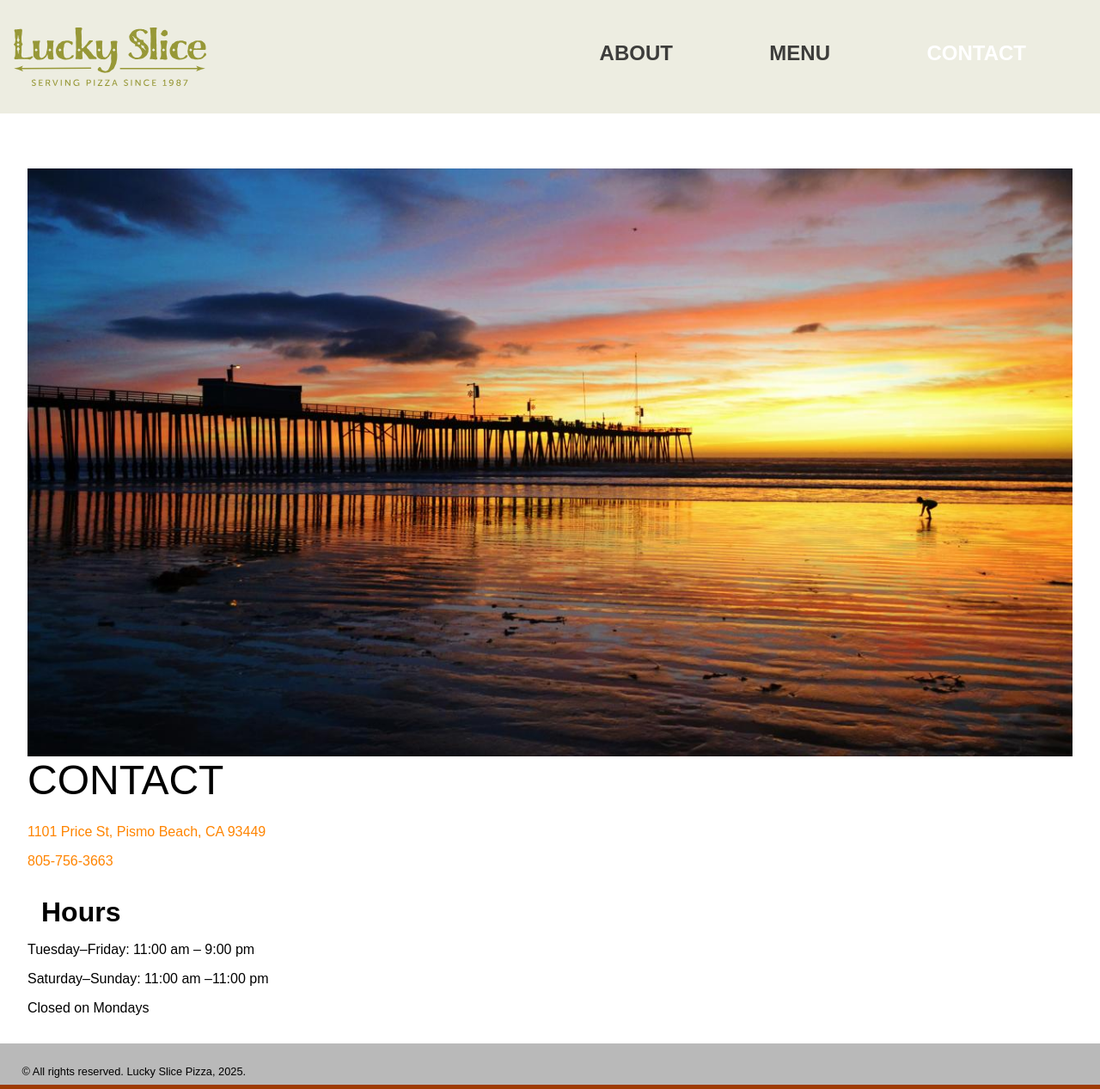
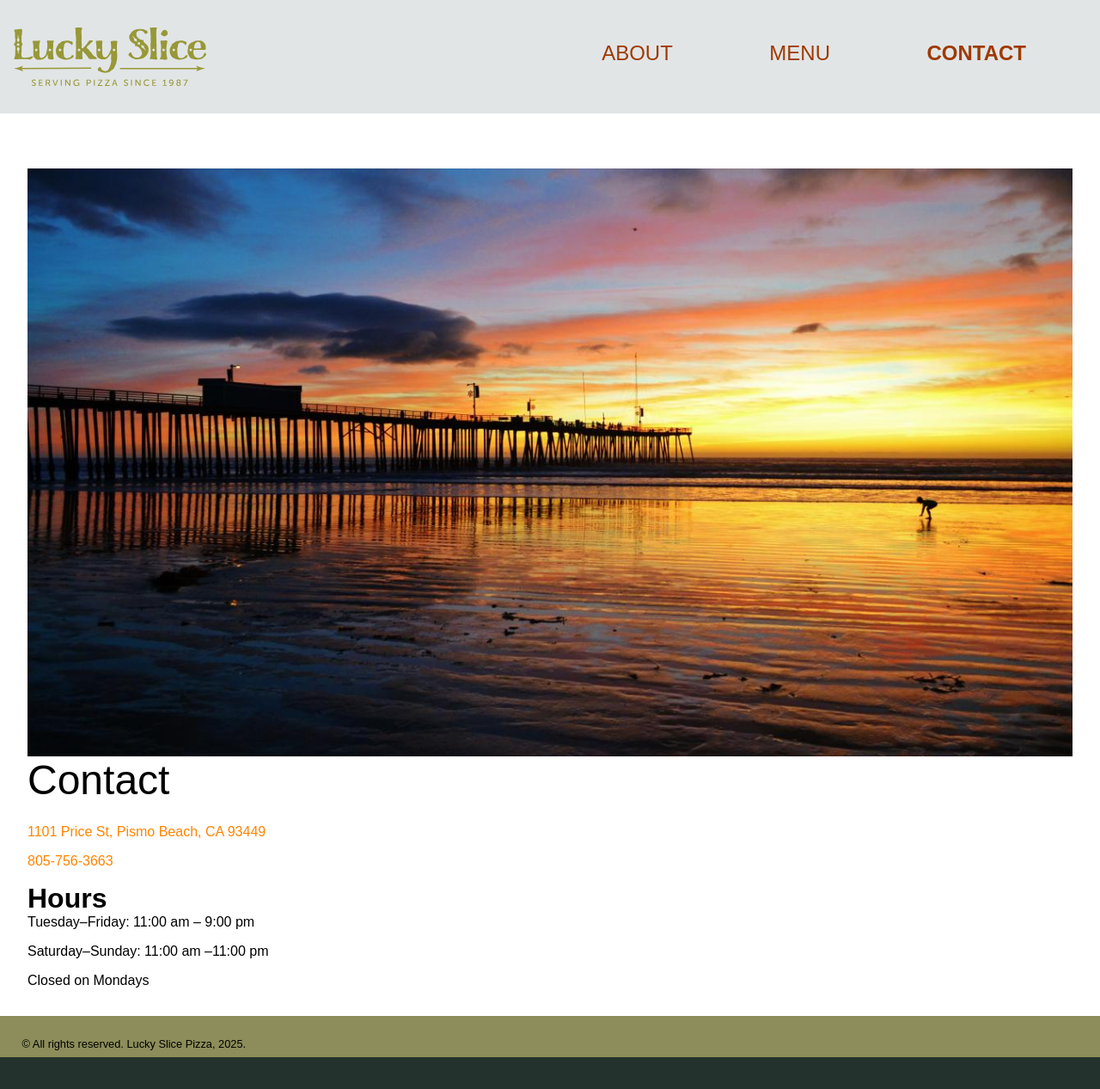
Before and after one commit to nikabadie/nikabadie.github.io, a plain HTML site: page grc338/website-visual-language/contact.html in a window 1280 px wide. Shown: the whole page at 86% size. After the commit the page ends 1235 px from the top, so only its background shows below. Drawn offline with Linux system fonts and the light colour scheme; a web font is replaced by a local one.

Commit message:
Add files via upload

```diff
--- a/grc338/website-visual-language/style.css
+++ b/grc338/website-visual-language/style.css
@@ -9,13 +9,13 @@ div.home-container {
 	position: relative;
 	min-height: 100vh;
 }
-
 div.container {
 	position: relative;
 	min-height: 100vh;
 	max-width: 85em;
 	margin: auto;
-	background-color: rgb(255, 255, 255) ;}
+	background-color: rgb(255, 255, 255) ;
+}
 div.menu {
 	font-family: "museo-sans", sans-serif;
 	font-weight: 300;
@@ -27,7 +27,7 @@ div.menu {
 
 main {
 	padding: 4em 2em;
-	}
+}
 
 img {
     width: 100%; /*Please leave this line.*/
@@ -35,23 +35,22 @@ img {
 }
 
 nav ul li.selected a {
-	color: rgb(255, 255, 255)
+	color: rgb(158, 58, 1);
+	font-weight: bolder;
 }
 header {
 	display: grid;
 	grid-template-columns:14em auto;
 	grid-column-gap: 5em;
-	background-color: rgb(237, 237, 225);
+	background-color:rgb(226, 229, 230);
 	padding: 2em 1em;
 	}
-
 h1 {
-	width: 14em;
+	width:14em;
 	}
 
 h2, h3, h4 {
 		font-weight: Bold;
-
 	}
 
 h2 {
@@ -60,17 +59,14 @@ h2 {
 	font-family: "museo-sans", sans-serif;
 	font-weight: 300;
 	font-style: normal;
-	text-transform: uppercase;
 	}
 
 h3 {
 	font-size: 2em;
-	margin: 0.5em;
 	font-family: "museo-sans", sans-serif;
 	font-weight: 900;
 	font-style: normal;
 }
-
 
 a {
 	text-decoration:none;
@@ -87,7 +83,7 @@ ul li 	{
 
 figure {
 	margin-bottom: 1em;
-	padding: 2em;
+	padding:2em;
 }
 
 main.menu ul {
@@ -95,13 +91,15 @@ main.menu ul {
 }
 
 main.menu ul li {
-		margin: 1em 0em 2em;
+		margin: 1em 0em 1em;
 		display: grid;
 		grid-template-columns: auto auto;
 		grid-template-rows: auto auto;
 }
 h2.menutitle{
 	text-align: center;
+	text-transform: uppercase;
+	letter-spacing: 0.5em;
 }
 p {
 	padding-bottom: 1em
@@ -115,19 +113,19 @@ p.description {
 p.price {
 	grid-row: 1;
 	grid-column:2;
-	color: rgb(255, 0, 0);
+	color:  rgb(158, 58, 1);
 	text-align: right;
 	margin:0em ;
 	}
 
 nav ul li {
 	text-transform:uppercase;
-	font-weight: bold;
+	font-weight: normal;
 	margin: 1em;
 	}
 
 nav ul li a {
-	color: rgb(61, 61, 59);
+	color: rgb(158, 58, 1);
 	padding: 0.5em 1em 0.5em 1em;
 	}
 
@@ -148,7 +146,7 @@ footer {
   height: 3rem;
   box-sizing: border-box;
   padding: 1em 1em;
-  background: rgb(185, 185, 185);
+  background: rgb(140, 141, 90);
   font-size: 0.8em;
 }
 
@@ -169,7 +167,7 @@ body {
 font-family: "museo-sans", sans-serif;
 font-weight: 300;
 font-style: normal;
-background-color: rgb(158, 58, 1);
+background-color: rgb(36, 50, 45);
 }
 
 article {
```
